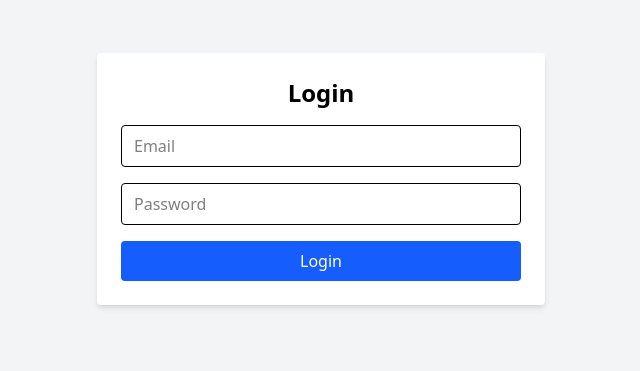
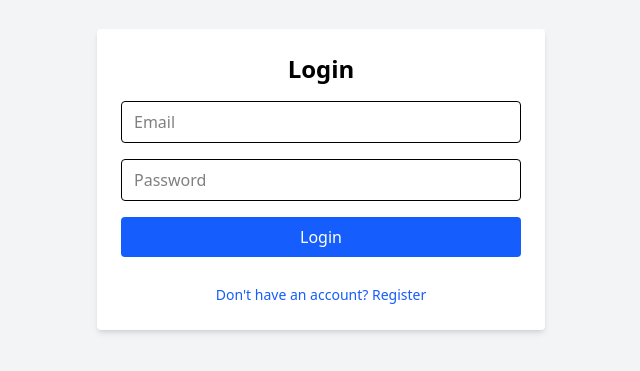
Before and after one commit to AnkushJhaRepo/AdaptNxt_Assignment, a React (Vite) app in the folder frontend/AdaptNxt_frontend/: page / in a window 1280 px wide. Shown: the part 221-592 px from the top of the page, without its empty margins (319-959 px from the left). Built offline with nearby package versions, Linux system fonts and the light colour scheme; no server answers.

Commit message:
created Register navigator on login

```diff
--- a/frontend/AdaptNxt_frontend/src/pages/Login.jsx
+++ b/frontend/AdaptNxt_frontend/src/pages/Login.jsx
@@ -74,6 +74,14 @@
                 >
                     Login
                 </button>
+
+                <button
+                    onClick={() => navigate("/register")}
+                    className="mt-3 text-sm text-center text-blue-600 hover:underline w-full"
+                >
+                    Don't have an account? Register
+                </button>
+
             </form>
         </div>
     );
```
